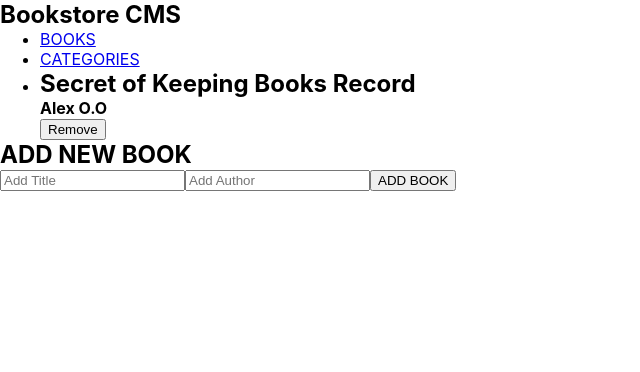
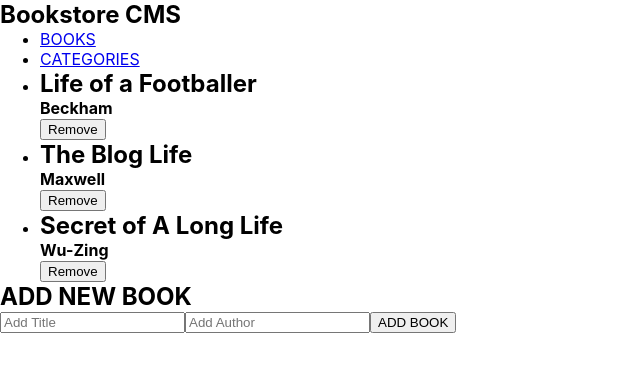
Before and after one commit to Osoro254Alex/Bookstore, a React (Create React App) app: page / in a window 1280 px wide. Shown: the top 372 px of the page, without its empty margins (0-640 px from the left). Built offline with nearby package versions, Linux system fonts and the light colour scheme.

Commit message:
Complete use Redux in React components

```diff
--- a/src/components/AddBookForm.js
+++ b/src/components/AddBookForm.js
@@ -1,16 +1,54 @@
-import React from 'react';
+import React, { useState } from 'react';
+import { useSelector, useDispatch } from 'react-redux';
+import { addingBook } from '../redux/books/books';
 
-const AddBookForm = () => (
+const AddBookForm = () => {
+  const [newState, setnewState] = useState({ id: '', title: '', author: '' });
+
+  const arr = useSelector((state) => state.books.books);
+  const id = arr.length;
+  const onChange = (event) => {
+    setnewState({
+      ...newState,
+      id: (id + 1).toString(),
+      [event.target.name]: event.target.value,
+    });
+  };
+
+  const dispatch = useDispatch();
+
+  const onSubmitHandler = (e) => {
+    e.preventDefault();
+    dispatch(addingBook(newState));
+    setnewState({ id: '', title: '', author: '' });
+  };
+
+  return (
     <div className="add_book">
       <h2>ADD NEW BOOK</h2>
       <div>
-      <form>
-        <input type="text" name="title" placeholder="Add Title" />
-        <input type="text" name="author" placeholder="Add Author" />
+        <form onSubmit={onSubmitHandler}>
+          <input
+            type="text"
+            name="title"
+            placeholder="Add Title"
+            required
+            value={newState.title}
+            onChange={onChange}
+          />
+          <input
+            type="text"
+            name="author"
+            placeholder="Add Author"
+            required
+            value={newState.author}
+            onChange={onChange}
+          />
           <button type="submit">ADD BOOK </button>
         </form>
       </div>
     </div>
   );
+};
 
 export default AddBookForm;
--- a/src/components/DisplayAbook.js
+++ b/src/components/DisplayAbook.js
@@ -1,13 +1,24 @@
 import React from 'react';
 import PropTypes from 'prop-types';
+import { useDispatch } from 'react-redux';
+import { removingBook } from '../redux/books/books';
 
 const DisplayAbook = (props) => {
-  const { Title, Author } = props;
+  const { Title, Author, Id } = props;
+
+  const dispatch = useDispatch();
+
+  const handleRemove = () => {
+    dispatch(removingBook(Id));
+  };
+
   return (
     <li className="book_item">
       <h2>{Title}</h2>
       <h4>{Author}</h4>
-      <button type="button">Remove</button>
+      <button type="button" onClick={handleRemove}>
+        Remove
+      </button>
     </li>
   );
 };
@@ -15,6 +26,7 @@ const DisplayAbook = (props) => {
 DisplayAbook.propTypes = {
   Title: PropTypes.string.isRequired,
   Author: PropTypes.string.isRequired,
+  Id: PropTypes.string.isRequired,
 };
 
 export default DisplayAbook;
--- a/src/components/DisplayBookList.js
+++ b/src/components/DisplayBookList.js
@@ -1,23 +1,19 @@
 import React from 'react';
+import { useSelector } from 'react-redux';
 import DisplayAbook from './DisplayAbook';
 
 const DisplayBookList = () => {
-  const books = [
-    {
-      Id: 123,
-      Title: 'Secret of Keeping Books Record',
-      Author: 'Alex O.O',
-    },
-  ];
+  const books = useSelector((state) => state.books);
   return (
     <>
       <div className="book_cont">
         <ul>
-          {books.map((book) => (
+          {books.books.map((book) => (
             <DisplayAbook
-              Title={book.Title}
-              Author={book.Author}
-              key={book.Id}
+              Id={book.id}
+              key={book.id}
+              Title={book.title}
+              Author={book.author}
             />
           ))}
         </ul>
--- a/src/index.js
+++ b/src/index.js
@@ -1,11 +1,15 @@
 import React from 'react';
 import ReactDOM from 'react-dom/client';
+import { Provider } from 'react-redux';
+import store from './redux/configureStore';
 import './index.css';
 import App from './App';
 
 const root = ReactDOM.createRoot(document.getElementById('root'));
 root.render(
   <React.StrictMode>
-    <App />
+    <Provider store={store}>
+      <App />
+    </Provider>
   </React.StrictMode>,
 );
--- a/src/pages/Categories.js
+++ b/src/pages/Categories.js
@@ -1,11 +1,25 @@
 import React from 'react';
+import { useDispatch, useSelector } from 'react-redux';
+import { checkStatus } from '../redux/categories/categories';
 
-const Categories = () => (
-  <div className="categories">
-    <div className="categ_text">
-      <button type="button">Check status</button>
+const Categories = () => {
+  const selectedCategories = useSelector((state) => state.categories);
+  const dispatch = useDispatch();
+
+  const handleClick = () => {
+    dispatch(checkStatus());
+  };
+
+  return (
+    <div className="categories">
+      <div className="categ_text">
+        <h2>{selectedCategories.categories[0]}</h2>
+        <button type="button" onClick={handleClick}>
+          Check status
+        </button>
+      </div>
     </div>
-  </div>
-);
+  );
+};
 
 export default Categories;
--- a/src/redux/books/books.js
+++ b/src/redux/books/books.js
@@ -1,12 +1,18 @@
 import types from '../types/types';
 // initial state
 const initialState = {
-  books: [],
+  numberOfBooks: '3',
+  books: [
+
+    { id: '1', title: 'Life of a Footballer', author: 'Beckham' },
+    { id: '2', title: 'The Blog Life', author: 'Maxwell' },
+    { id: '3', title: 'Secret of A Long Life', author: 'Wu-Zing' },
+  ],
 };
 // Actions Creators
-export const addBook = (newBook) => ({ type: types.ADDED_BOOK, newBook });
+export const addingBook = (addedBook) => ({ type: types.ADDED_BOOK, addedBook });
 
-export const removeBook = (id) => ({ type: types.REMOVED_BOOK, id });
+export const removingBook = (id) => ({ type: types.REMOVED_BOOK, id });
 
 // Reducers Creator
 const booksReducer = (state = initialState, action) => {
@@ -14,12 +20,14 @@ const booksReducer = (state = initialState, action) => {
     case types.ADDED_BOOK:
       return {
         ...state,
-        books: [...state, action.payload],
+        numberOfBooks: state.numberOfBooks + 1,
+        books: [...state.books, action.addedBook],
       };
     case types.REMOVED_BOOK:
       return {
+        numberOfBooks: state.numberOfBooks - 1,
         ...state,
-        books: [...state.filter((book) => book.id !== action.payload.id)],
+        books: [...state.books.filter((book) => book.id !== action.id)],
       };
     default:
       return state;
--- a/src/redux/categories/categories.js
+++ b/src/redux/categories/categories.js
@@ -14,7 +14,7 @@ const CategoriesReducer = (state = initialState, action) => {
     case types.BOOK_STATUS_CHECK:
       return {
         ...state,
-        categories: [...state.categories, 'Under Construction'],
+        categories: [...state.categories, 'UNDER_CONSTRUCTION'],
       };
     default:
       return state;
```
Also changed, not shown: public/manifest.json. Lines whose indentation alone changed are shown as unchanged.
